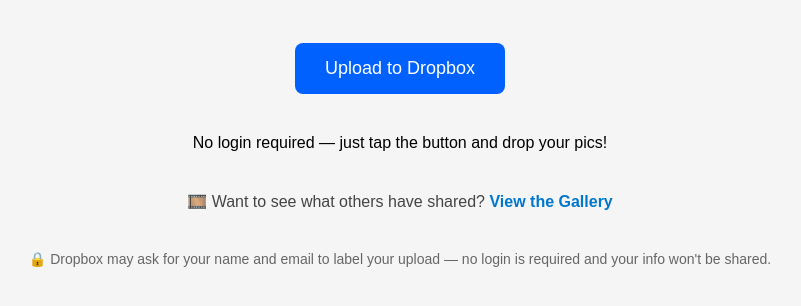
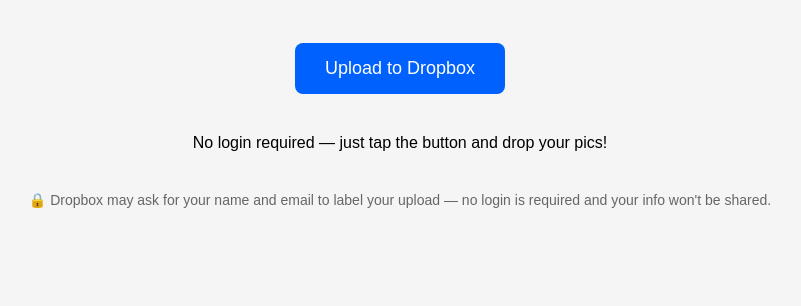
Before and after one commit to MooseMoss/WeddingPhotoUpload, a plain HTML site: page index.html in a window 1280 px wide. Shown: the part 160-466 px from the top of the page, without its empty margins (240-1041 px from the left). Drawn offline with Linux system fonts and the light colour scheme.

Commit message:
Update index.html

```diff
--- a/index.html
+++ b/index.html
@@ -53,10 +53,6 @@
 
   <p style="margin-top: 40px;">No login required — just tap the button and drop your pics!</p>
 
-  <div class="gallery-link">
-    🎞️ Want to see what others have shared? <a href="https://www.dropbox.com/scl/fo/tuyapzj43h2ly6nkwa2ml/AFCJDcsjPVSX4QaAZcrEWnA?rlkey=d9g42js99zms1yw1zd5zym2tx&st=ujj2hdex&dl=0" target="_blank">View the Gallery</a>
-  </div>
-
 <p style="margin-top: 40px; font-size: 14px; color: #666;">
   🔒 Dropbox may ask for your name and email to label your upload — no login is required and your info won't be shared.
 </p>
```
